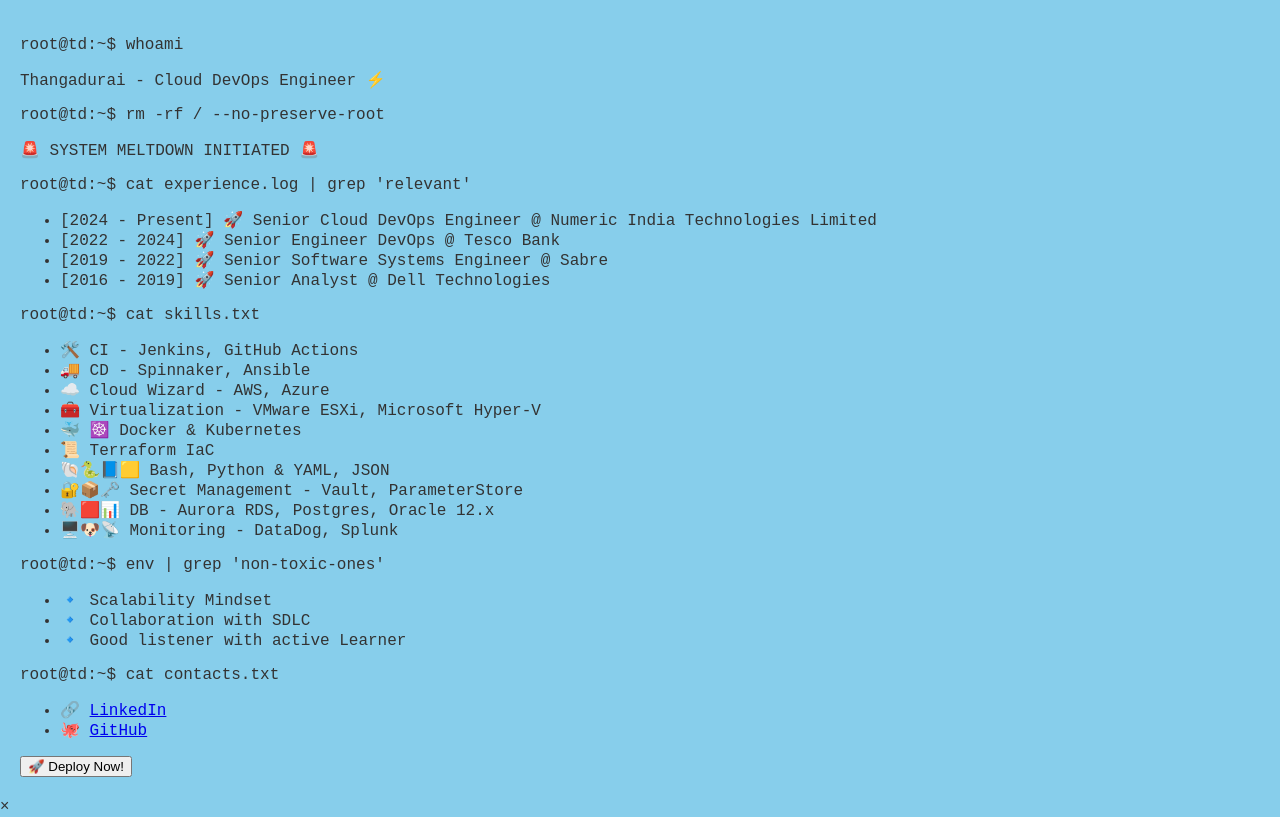
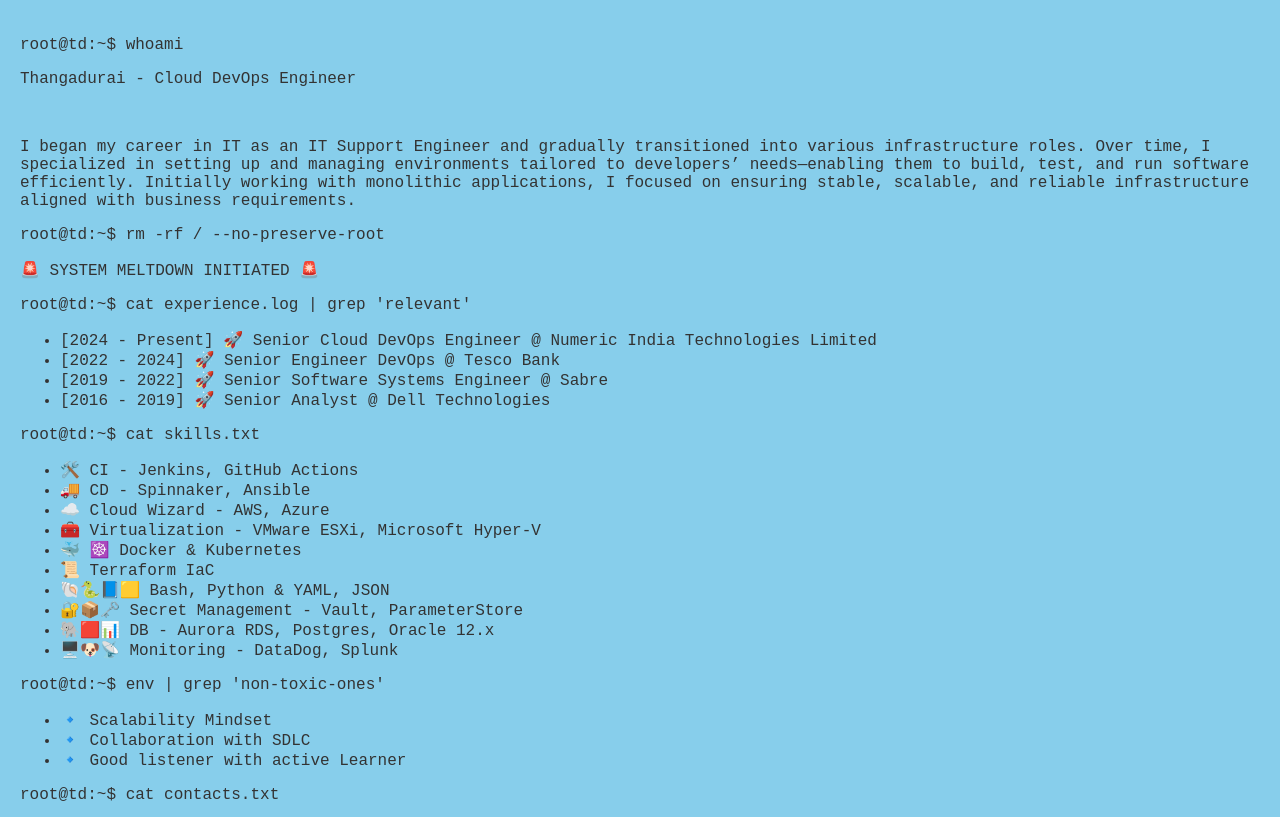
Before and after one commit to thangacodes/landing_page, a plain HTML site: page index.html in a window 1280 px wide. Shown: the top 817 px of the page. Drawn offline with Linux system fonts and the light colour scheme.

Commit message:
Update index.html

```diff
--- a/index.html
+++ b/index.html
@@ -22,8 +22,10 @@
 <body>
     <div class="terminal">
         <p class="output">root@td:~$ <span class="glitch">whoami</span></p>
-        <p class="output"><span class="username">Thangadurai</span> - Cloud DevOps Engineer ⚡</p>
-
+        <p class="output"><span class="username">Thangadurai</span> - Cloud DevOps Engineer </p>
+        <br>
+        <p> I began my career in IT as an IT Support Engineer and gradually transitioned into various infrastructure roles. Over time, I specialized in setting up and managing environments tailored to developers’ needs—enabling them to build, test, and run software efficiently. Initially working with monolithic applications, I focused on ensuring stable, scalable, and reliable infrastructure aligned with business requirements.
+        </p>
         <p class="output">root@td:~$ <span class="glitch">rm -rf / --no-preserve-root</span></p>
         <p class="output warning">🚨 SYSTEM MELTDOWN INITIATED 🚨</p>
 
```
